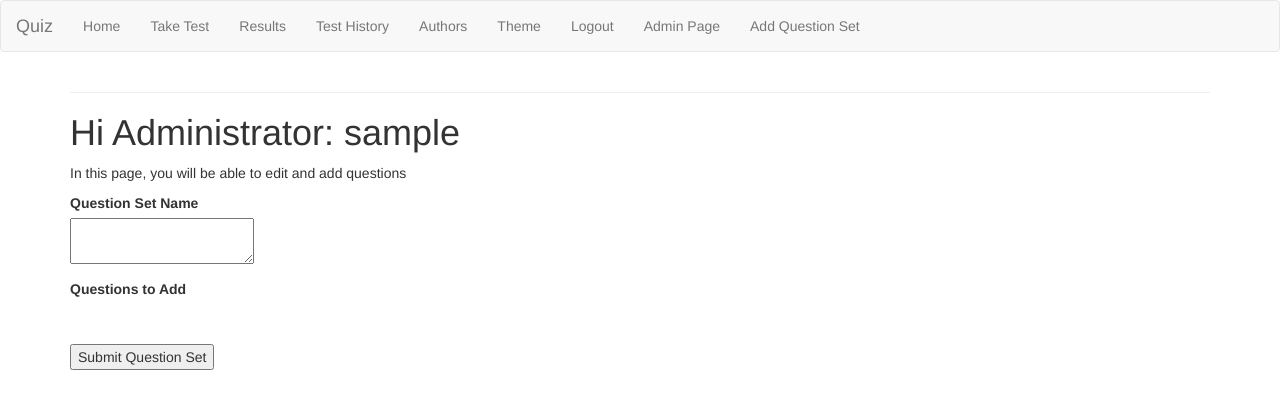
After one commit to quasarswastik/CITS3403_Project-2, a Flask app: page /add_set in a window 1280 px wide. The commit adds this page. Shown: the top 409 px of the page. Run offline with Flask 2, Linux system fonts and the light colour scheme; the visitor is signed in with stand-in values (Sample User, id 1); data comes from the database, SQL or seed files in the repository; data that the repository does not hold is empty; some libraries are stand-ins or nearby versions.

Commit message:
working questionset model

```diff
--- a/app/forms.py
+++ b/app/forms.py
@@ -1,5 +1,5 @@
 from flask_wtf import FlaskForm
-from wtforms import StringField, PasswordField, BooleanField, SubmitField, TextAreaField
+from wtforms import StringField, PasswordField, BooleanField, SubmitField, TextAreaField, SelectMultipleField, widgets
 from wtforms.validators import DataRequired, ValidationError, Email, EqualTo
 from app.models import User, Question
 
@@ -28,10 +28,18 @@ class RegistrationForm(FlaskForm):
             raise ValidationError('Please use a different email address.')
 
 class QuestionEntryForm(FlaskForm):
-    questionset = TextAreaField('Question Set Name', validators=[DataRequired()])
     body = TextAreaField('Question Body', validators=[DataRequired()])
     correctAnswer = StringField('Answer 1 (Correct)', validators=[DataRequired()])
     answer2 = StringField('Answer 2 (Incorrect)', validators=[DataRequired()])
     answer3 = StringField('Answer 3 (Incorrect)', validators=[DataRequired()])
     answer4 = StringField('Answer 4 (Incorrect)', validators=[DataRequired()])
     submit = SubmitField('Enter Question')
+
+class MultiCheckboxField(SelectMultipleField):
+    widget = widgets.ListWidget(prefix_label=False)
+    option_widget = widgets.CheckboxInput()
+
+class QuestionSetEntryForm(FlaskForm):
+    questionset = TextAreaField('Question Set Name', validators=[DataRequired()])
+    questions = MultiCheckboxField('Questions to Add', coerce=int)
+    submit = SubmitField('Submit Question Set')
--- a/app/models.py
+++ b/app/models.py
@@ -40,11 +40,17 @@ def load_user(id):
 #         return '<Question Set: {}'.format(self.setName)
 # ------------------------------------------------------------------------------------
 
+# helper table for many-to-many questionset-to-questions relationship
+qset_q_assoc = db.Table('Quizzes',
+    db.Column('set_id', db.Integer, db.ForeignKey('question_set.set_id'), primary_key=True),
+    db.Column('question_id', db.Integer, db.ForeignKey('question.question_id'), primary_key=True)
+)
+
 class QuestionSet(db.Model):
     set_id = db.Column(db.Integer, primary_key=True)
     set_name = db.Column(db.String(64))
     creator_id = db.Column(db.Integer, db.ForeignKey('user.id'))
-    questions = db.relationship('Question', backref='quiz', lazy='dynamic')
+    questions = db.relationship('Question', secondary=qset_q_assoc)
 
     def __repr__(self):
         return '<Question Set {}'.format(self.set_name)
@@ -59,7 +65,6 @@ class Question(db.Model):
     answer2 = db.Column(db.String(64))
     answer3 = db.Column(db.String(64))
     answer4 = db.Column(db.String(64))
-    setID = db.Column(db.Integer, db.ForeignKey('question_set.set_id'))
 
     # tells how to display/print objects of this class, creates a format to follow for Python
     def __repr__(self):
--- a/app/routes.py
+++ b/app/routes.py
@@ -3,6 +3,7 @@ from app import app, db
 from app.forms import LoginForm
 from app.forms import RegistrationForm
 from app.forms import QuestionEntryForm
+from app.forms import QuestionSetEntryForm
 # this is for user login
 from flask_login import current_user, login_user, logout_user
 # this is the databse required here
@@ -23,7 +24,6 @@ def index():
     c_answers = UserAnswers.query.filter_by(userId=current_user.id).all()
     questionSets = QuestionSet.query.all()
     return render_template('index.html', title = 'Home', users = users, questions = questions, answers=answers, c_answers=c_answers, questionSets=questionSets)
-
 
 @app.route('/test_history')
 @login_required # this will force login to access the page
@@ -102,15 +102,29 @@ def register():
 def admin_page():
     form = QuestionEntryForm()
     if form.validate_on_submit():
-        set = QuestionSet(set_name = form.questionset.data, creator_id = current_user.id)
         question = Question(body = form.body.data, correctAnswer=form.correctAnswer.data, answer2=form.answer2.data,
                             answer3=form.answer3.data, answer4=form.answer4.data)
         db.session.add(question)
-        db.session.add(set)
         db.session.commit()
         flash('Question has been set')
         return redirect(url_for('admin_page'))
     return render_template('admin_page.html', title = 'Admin Page', form = form)
+
+@app.route('/add_set', methods=['GET', 'POST'])
+@login_required # this will force login to access the page
+def add_set():
+    form = QuestionSetEntryForm()
+    form.questions.choices = [(q.question_id, q.body) for q in Question.query.all()]
+    if form.validate_on_submit():
+        set = QuestionSet(set_name = form.questionset.data, creator_id = current_user.id)
+        for q_id in form.questions.data:
+            set.questions.append(Question.query.get(q_id))
+        db.session.add(set)
+        db.session.commit()
+        flash('Question Set has been added')
+        return redirect(url_for('add_set'))
+    return render_template('add_set.html', title = 'Add Question Sets', form = form)
+
 
 @app.route('/results', methods=['GET', 'POST'])
 def results():
--- /dev/null
+++ b/app/templates/add_set.html
@@ -0,0 +1,26 @@
+{% extends "base.html" %}
+
+{% block content %}
+    <h1>Hi Administrator: {{current_user.username}} </h1>
+    <p>In this page, you will be able to edit and add questions</p>
+    <form action="" method="POST">
+        {{ form.hidden_tag() }}
+        <p>
+            {{ form.questionset.label }}<br>
+            {{ form.questionset(size=256) }}<br>
+            {% for error in form.questionset.errors %}
+            <span style="color: red;">[{{ error }}]</span>
+            {% endfor %}
+        </p>
+        <p>
+            {{ form.questions.label }}<br>
+            {{ form.questions() }}<br>
+            {% for error in form.questionset.errors %}
+            <span style="color: red;">[{{ error }}]</span>
+            {% endfor %}
+        </p>
+        <p>
+            {{ form.submit() }}
+        </p>
+    </form>
+{% endblock %}
--- a/app/templates/base.html
+++ b/app/templates/base.html
@@ -40,6 +40,7 @@
                     {% endif %}
                     {% if current_user.admin %}
                     <li><a href="{{ url_for('admin_page') }}" class="nav-link">Admin Page</a></li>
+                    <li><a href="{{ url_for('add_set') }}" class="nav-link">Add Question Set</a></li>
                     {% endif %}
                </ul>
             </div>
--- a/app/templates/index.html
+++ b/app/templates/index.html
@@ -21,8 +21,8 @@
     <p><b>Question Sets in Database:</b></p>
     {% for set in questionSets %}
     <h4> - Set: {{set.set_name}}</h4>
-    {% for q in set.questions.all()%}
-    <p>   - Question {{q.question_id}}: {{q.body }}</p>
+    {% for q in set.questions %}
+    <p>   - Questions: {{q.body}} </p>
     {% endfor %}
     {% endfor %}
 {% endblock %}
```
Also changed, not shown: app/templates/admin_page.html (+1 -8 lines), migrations/versions/90cf4cb6bd72_database.py (renamed from migrations/versions/e335249ebaa9_q_sets1.py, +22 -16 lines).
